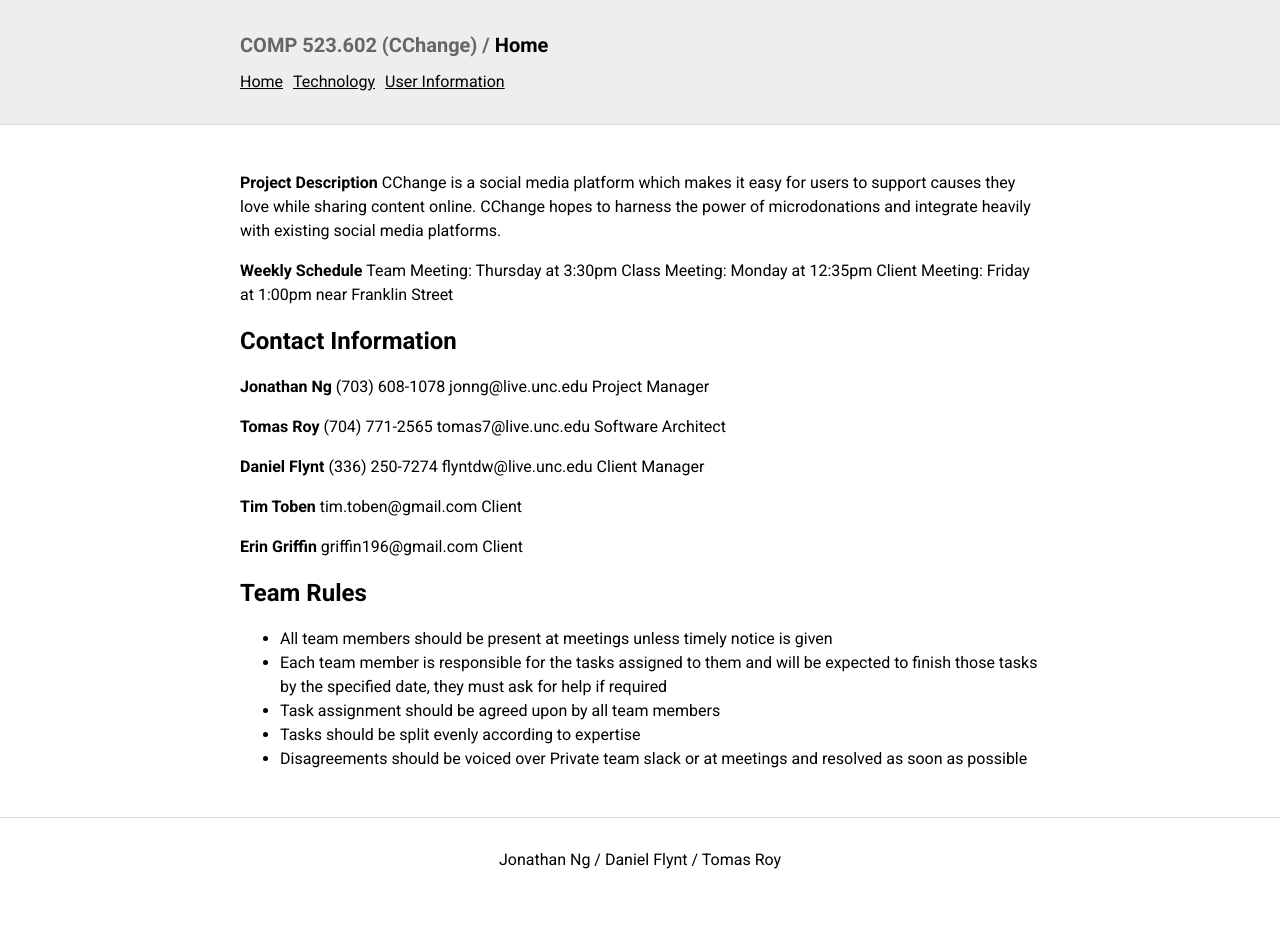
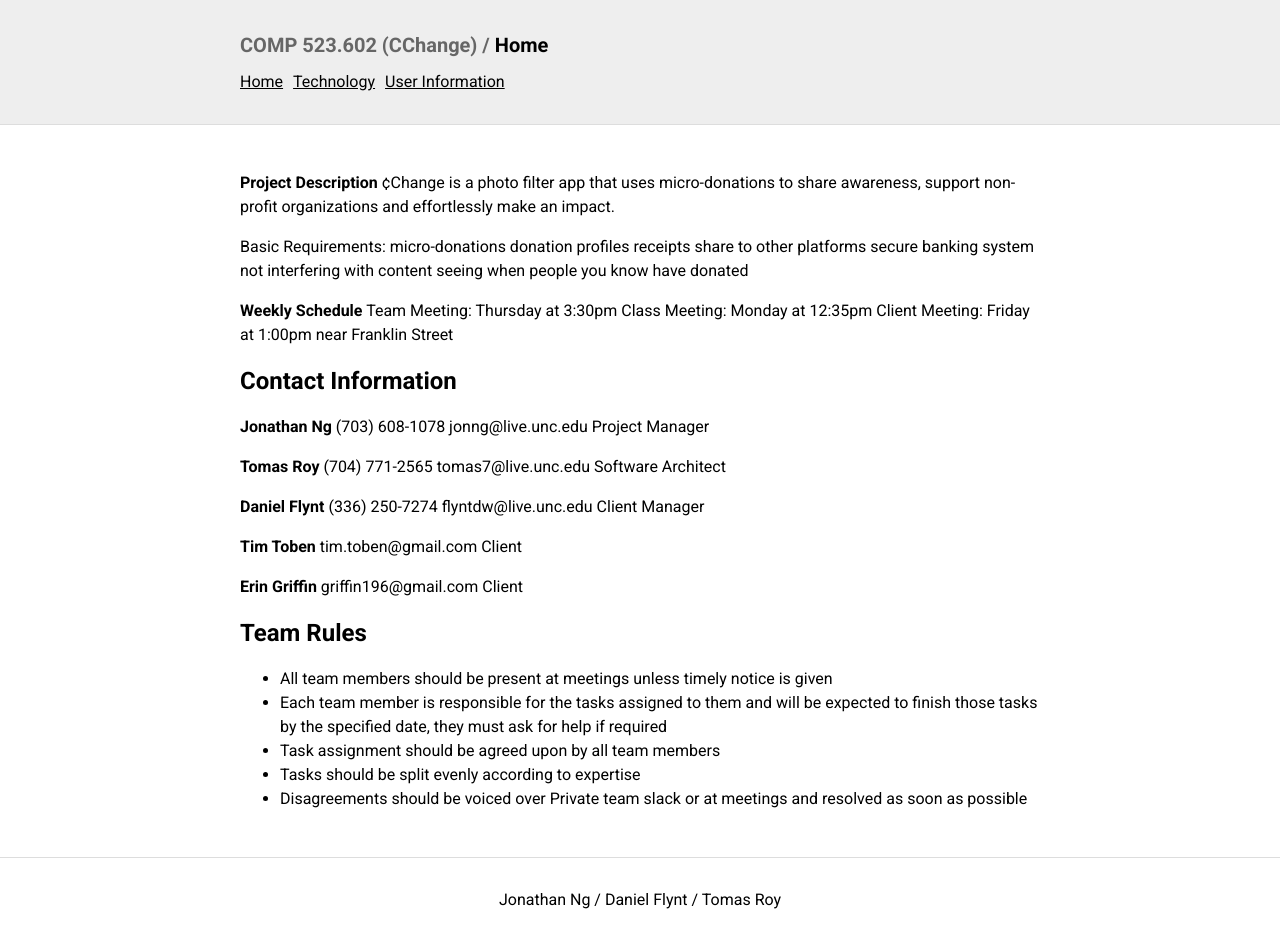
Before and after one commit to comp523-602/cchange-project, a Jekyll site: the page built from index.md, in a window 1280 px wide. Built offline with Jekyll 4.4.1, drawn with Linux system fonts in a browser that asks for light colours; before the commit the page ends 902 px from its top, so only the background shows below that.

Commit message:
Updated Index

```diff
--- a/index.md
+++ b/index.md
@@ -4,7 +4,18 @@ layout: basic
 ---
 
 **Project Description**
-CChange is a social media platform which makes it easy for users to support causes they love while sharing content online. CChange hopes to harness the power of microdonations and integrate heavily with existing social media platforms.
+¢Change is a photo filter app that uses micro-donations to share awareness, support non-profit organizations and effortlessly make an impact.
+
+
+Basic Requirements:
+	micro-donations
+	donation profiles
+	receipts
+	share to other platforms
+	secure banking system
+	not interfering with content
+	seeing when people you know have donated
+
 
 **Weekly Schedule**
 Team Meeting: Thursday at 3:30pm
```
